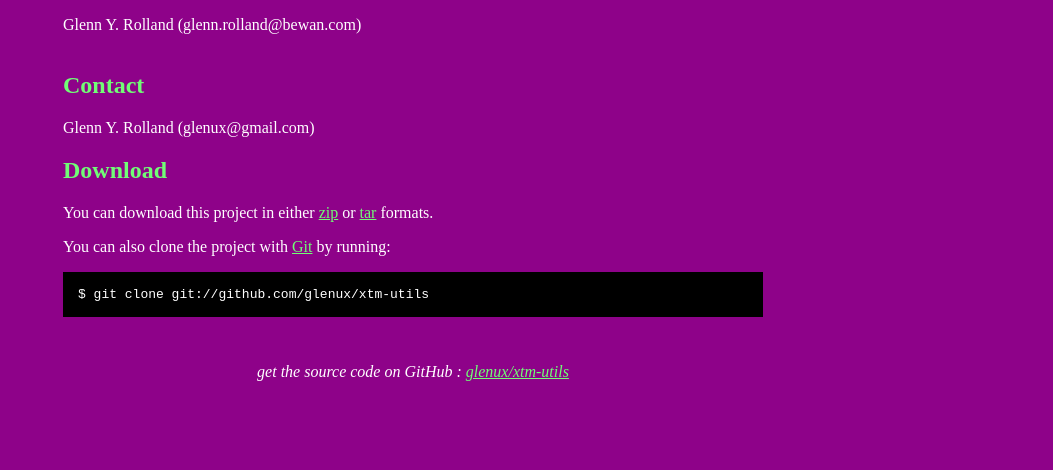
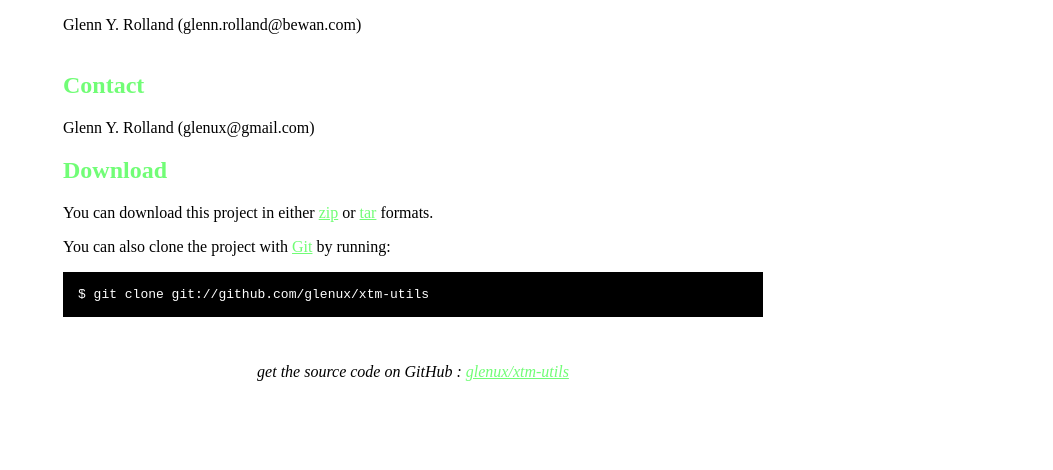
Before and after one commit to glenux/xtm-utils, a plain HTML site: page index.html in a window 1280 px wide. Shown: the part 330-800 px from the top of the page, without its empty margins (227-1280 px from the left). Drawn offline with Linux system fonts and the light colour scheme.

Commit message:
index: changed page color.

```diff
--- a/index.html
+++ b/index.html
@@ -10,9 +10,9 @@
 	<style type="text/css">
 		body {
   		margin-top: 1.0em;
-  		background-color: #8e0289;
+  		background-color: white;
 		  font-family: "Helvetica,Arial,FreeSans";
-  		color: #ffffff;
+  		color: black;
     }
     #container {
       margin: 0 auto;
```
